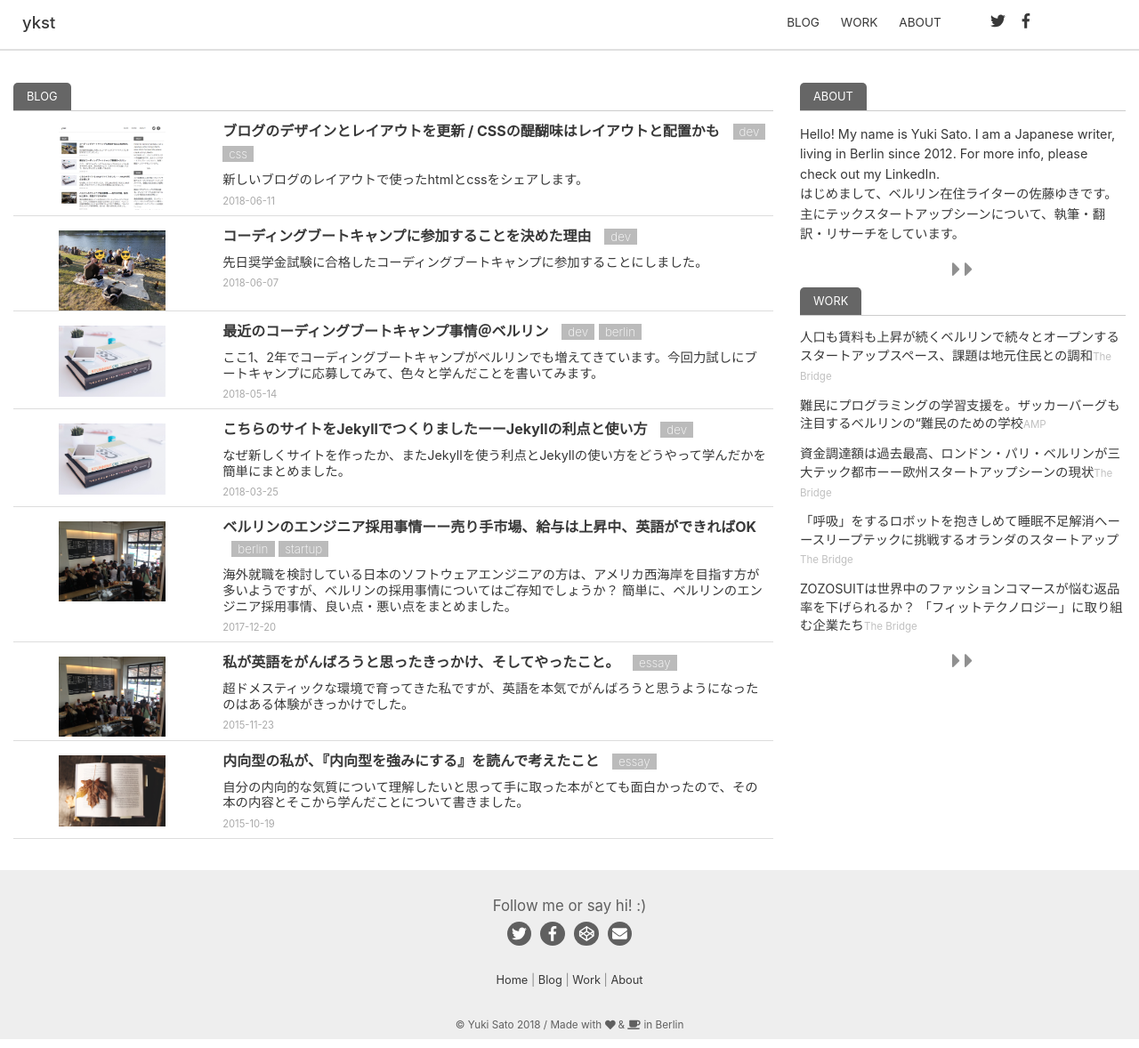
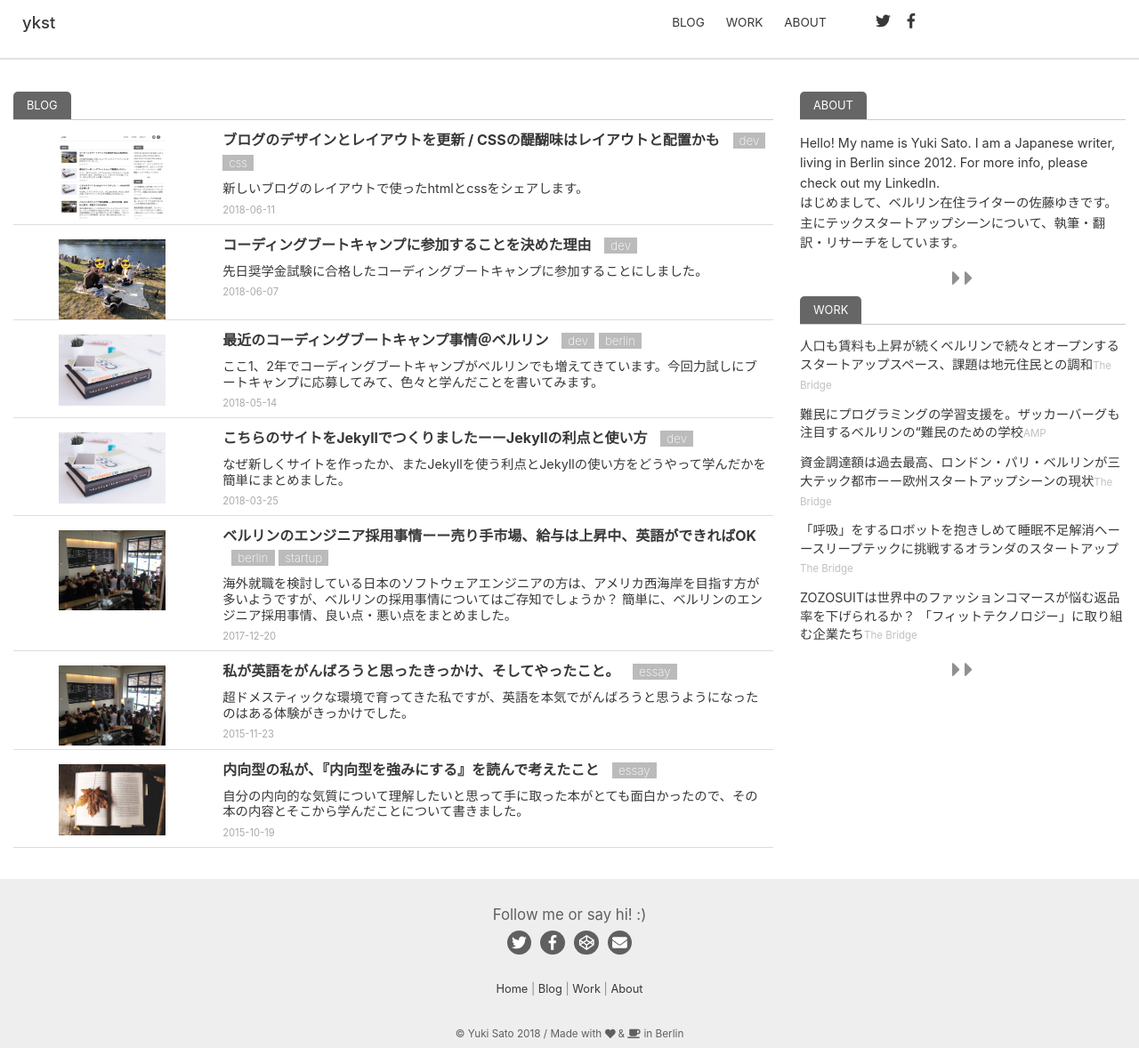
Before and after one commit to youxiberlin/blog, a Jekyll site: the page built from index.md, in a window 1280 px wide. Shown: the whole page at 89% size. Built offline with Jekyll 4.4.1, drawn with Linux system fonts in a browser that asks for light colours; nearby versions of some CDN libraries.

Commit message:
changed from flex to flex-basis

```diff
--- a/_sass/_layout-base.scss
+++ b/_sass/_layout-base.scss
@@ -9,6 +9,7 @@ nav {
   height: 55px;
   background: #fff;
   border-bottom: 2px solid #E0E0E0;
+  padding-top: 10px;
 }
 
 
@@ -27,26 +28,23 @@ nav {
       }
 }
 
-.nav-container {
-  padding-top: 10px;
-}
 
 .nav-left {
- flex: 3;
+ flex-basis: 25%;
  margin-left: 25px;
  font-size: 1.1em;
  font-weight: 500;
 }
 
 .nav-center {
-  flex: 3;
+  flex-basis: 50%;
   margin-right: 50px;
   font-size: 0.85rem;
   text-transform: uppercase;
 }
 
 .nav-right {
- flex: 1;
+ flex-basis: 25%;
 }
 
 
```
Lines whose indentation alone changed are shown as unchanged.
